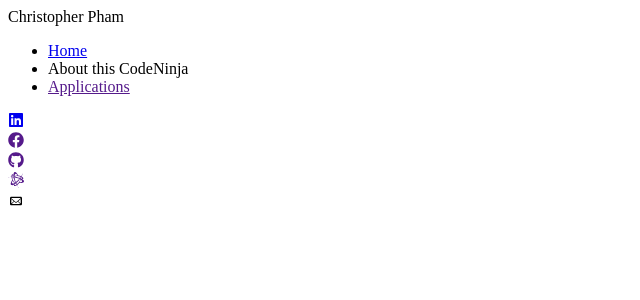
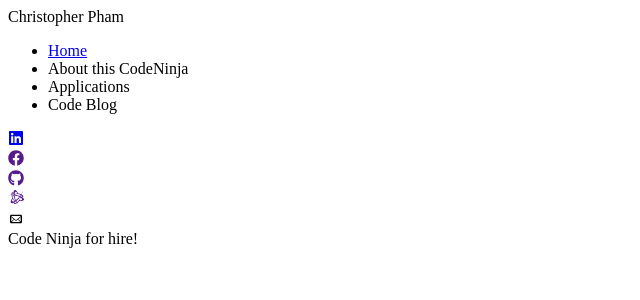
Before and after one commit to iamchrispham/itsapersonalpage, a React app: page / in a window 1280 px wide. Both pictures are taken after a click on the link "About this CodeNinja". Shown: the top 300 px of the page, without its empty margins (0-640 px from the left). Built offline with nearby package versions, Linux system fonts and the light colour scheme; the HTML template or start-up script is replaced by a standard one.

Commit message:
more CSS reworks.  implemented rerendering of header contingent on current browser width.  clicking on header links will render to a DOM component info with CSS transitions for styling purposes.

```diff
--- a/client/src/app.jsx
+++ b/client/src/app.jsx
@@ -27,22 +27,22 @@ function App() {
     }
   })
 
-  const renderMobileHeader = () => {
+  const renderMobile = () => {
     return (
       <MobileHeader />
     )
   }
 
-  const renderHeader = () => {
+  const renderWeb = () => {
     return (
       <Header />
     )
   }
 
   return <div className="main">
-    {dimensions.width < 669 ? console.log(`Rendered at ${dimensions.width} x /${dimensions.height}`) : null}
-    {dimensions.width < 669 ?  renderMobileHeader() : renderHeader() }
-    <Body />
+    {/* {dimensions.width < 669 ? console.log(`Rendered at ${dimensions.width} x /${dimensions.height}`) : null} */}
+    {dimensions.width < 669 ?  renderMobile() : renderWeb() }
+    <Body width={dimensions.width} height={dimensions.height}/>
     <Footer />
   </div>
 }
--- /dev/null
+++ b/client/src/components/body/about.jsx
@@ -0,0 +1,13 @@
+import React from 'react';
+
+const About = () => {
+  return (
+    <div className="about-container">
+      <span>
+        Code Ninja for hire!
+      </span>
+    </div>
+  )
+}
+
+export default About;
--- /dev/null
+++ b/client/src/components/body/applications.jsx
@@ -0,0 +1,13 @@
+import React from 'react';
+
+const Applications = () => {
+  return (
+    <div className="applications-container">
+      <span>
+        Applications...
+      </span>
+    </div>
+  )
+}
+
+export default Applications;
--- /dev/null
+++ b/client/src/components/body/codeblog.jsx
@@ -0,0 +1,13 @@
+import React from 'react';
+
+const CodeBlog = () => {
+  return (
+    <div className="codeblog-container">
+      <span>
+        Code Blog...
+      </span>
+    </div>
+  )
+}
+
+export default CodeBlog;
--- a/client/src/components/body/index.jsx
+++ b/client/src/components/body/index.jsx
@@ -1,8 +1,21 @@
-import React from 'react';
+import React, {useEffect} from 'react';
 
-const Body = (props) =>
-<div className="body-content">
+const Body = (props) => {
+  const checkWidth = () => {
+    if (props.width < 669) {
+      document.querySelector('.body-content').classList.add('body-content-mobile');
+    } else {
+      document.querySelector('.body-content').classList.remove('body-content-mobile');
+    }
+  }
 
-</div>
-
+  const pseudoAsync = () => {
+    setTimeout(() => checkWidth(), 500);
+  }
+  return (
+    <div className="body-content">
+      {document.querySelector('.body-content') ? checkWidth() : pseudoAsync()}
+    </div>
+  )
+}
 export default Body;
--- a/client/src/components/header/menubar.jsx
+++ b/client/src/components/header/menubar.jsx
@@ -1,7 +1,32 @@
 import React from 'react';
-import { createPortal } from 'react-dom';
+import { render } from 'react-dom';
+import About from '../body/about.jsx';
+import Applications from '../body/applications.jsx';
+import CodeBlog from '../body/codeblog.jsx';
+
 
 const MenuBar = (props) => {
+  function toggleTransition () {
+    if(document.querySelector('.body-content').classList.contains('body-content-transition-in')) {
+      document.querySelector('.body-content').classList.toggle('body-content-transition-in');
+    }
+  }
+
+  function renderAbout() {
+      render(<About />, document.querySelector('.body-content'))
+      document.querySelector('.body-content').classList.toggle('body-content-transition-in');
+  }
+
+  function renderApplications() {
+    render(<Applications />, document.querySelector('.body-content'))
+    document.querySelector('.body-content').classList.toggle('body-content-transition-in');
+  }
+
+  function renderCodeBlog() {
+    render(<CodeBlog />, document.querySelector('.body-content'))
+    document.querySelector('.body-content').classList.toggle('body-content-transition-in');
+  }
+
   return (
     <div className="menubar">
       <ul>
@@ -11,13 +36,30 @@ const MenuBar = (props) => {
             </a>
         </li>
         <li>
-          <a style={{ minWidth: 171.2 + 'px'}} onClick={() => console.log('bodystuff')}>
+          <a style={{ minWidth: 171.2 + 'px' }} onClick={
+            () => {
+              toggleTransition();
+              setTimeout(() => renderAbout(), 300)
+            }}>
             About this CodeNinja
           </a>
         </li>
         <li>
-          <a href="">
+          <a onClick={
+            () => {
+              toggleTransition();
+              setTimeout(() => renderApplications(), 300)
+            }}>
             Applications
+          </a>
+        </li>
+        <li>
+          <a onClick={
+            () => {
+              toggleTransition();
+              setTimeout(() => renderCodeBlog(), 300)
+            }}>
+            Code Blog
           </a>
         </li>
       </ul>
--- a/package.json
+++ b/package.json
@@ -4,7 +4,8 @@
   "main": "./server/index.js",
   "scripts": {
     "start": "nodemon server/index.js",
-    "build": "webpack -d --watch"
+    "build": "webpack -d --watch",
+    "sass": "sass --watch ./client/dist"
   },
   "repository": {
     "type": "git",
```
Also changed, not shown: 5 other files (tests, documents, lock files or other folders).
